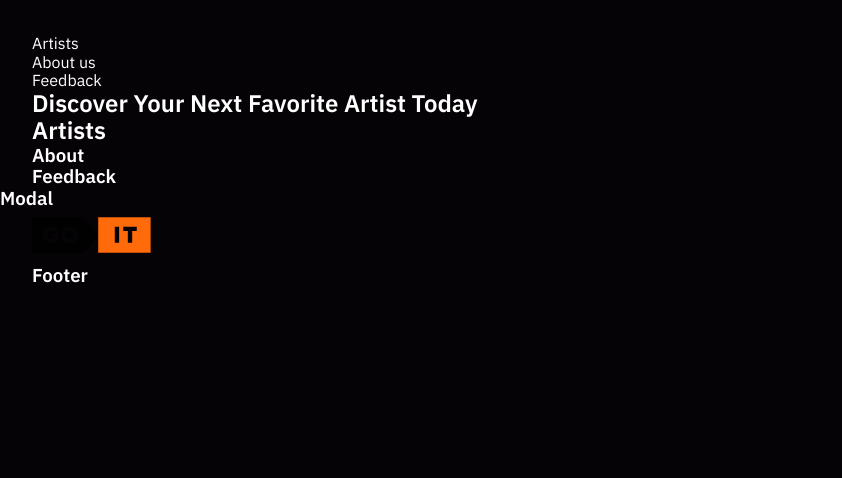
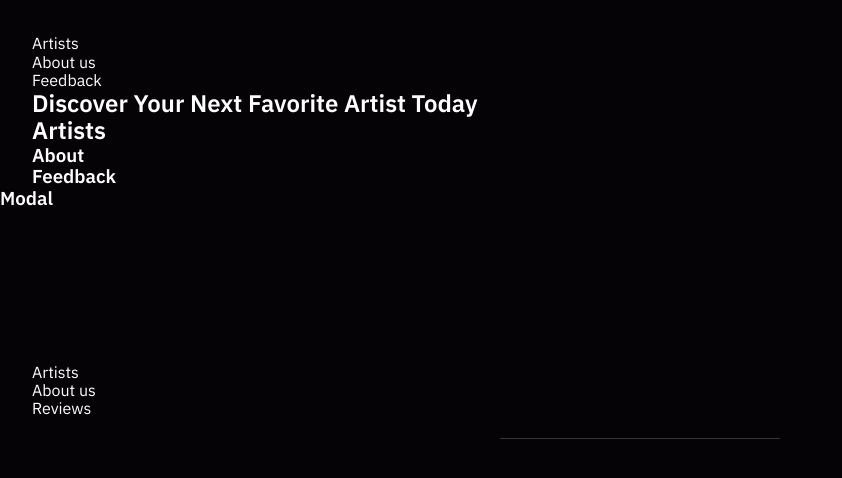
Before and after one commit to lilianantw/TwelveTech, a website built with Vite: page src/index.html in a window 1280 px wide. Shown: the whole page, without its empty margins (0-842 px from the left). Built offline with nearby package versions, Linux system fonts and the light colour scheme.

Commit message:
WIP: add footer html

```diff
--- a/package.json
+++ b/package.json
@@ -12,7 +12,7 @@
     "glob": "^11.0.0",
     "postcss": "^8.4.41",
     "postcss-sort-media-queries": "^5.2.0",
-    "vite": "^5.4.6"
+    "vite": "^6.3.5"
   },
   "author": "Alexander Repeta <alexander.repeta@gmail.com>",
   "license": "ISC",
--- a/src/css/footer.css
+++ b/src/css/footer.css
@@ -1 +1,8 @@
 /* about.css: Стили для блока About. Заполняется ответственным разработчиком. */
+.divider {
+    background: rgba(255, 255, 255, 0.20);
+    width: 100%;
+    max-width: 280px;
+    height: 1px;
+    margin: 20px auto;
+  }
--- a/src/partials/footer.html
+++ b/src/partials/footer.html
@@ -1,8 +1,34 @@
 <footer class="footer-section">
   <div class="container footer-container">
-    <svg class="logo-icon" width="119" height="52">
-      <use href="/img/sprite.svg#logo"></use>
-    </svg></a>
-    <h3>Footer</h3>
+    <a href="../index.html" class="footer-logo">
+      <svg class="footer-svg" width="" height="">
+        <use href=""></use>
+      </svg>
+    </a>
+    <nav class="footer-nav">
+      <ul class="footer-nav-list">
+        <li class="footer-nav-item" href="#artists">Artists</li>
+        <li class="footer-nav-item" href="#about us">About us</li>
+        <li class="footer-nav-item" href="#reviews">Reviews</li>
+      </ul>
+    </nav>
+    <div class="divider"></div>
+<div class="footer-social">
+  <a  class="footer-social-link" href="https://www.instagram.com/" rel="noopener noreferrer" target="_blank">
+    <svg class="" width="" height="">
+      <use href=""></use>
+    </svg>
+  </a>
+  <a  class="footer-social-link" href="https://www.facebook.com/" rel="noopener noreferrer" target="_blank">
+    <svg class="" width="" height="">
+      <use href=""></use>
+    </svg>
+  </a>
+  <a  class="footer-social-link" href="https://www.youtube.com/" rel="noopener noreferrer" target="_blank">
+    <svg class="" width="" height="">
+      <use href=""></use>
+    </svg>
+  </a>
+</div>
   </div>
 </footer>
```
Also changed, not shown: 1 other file.
